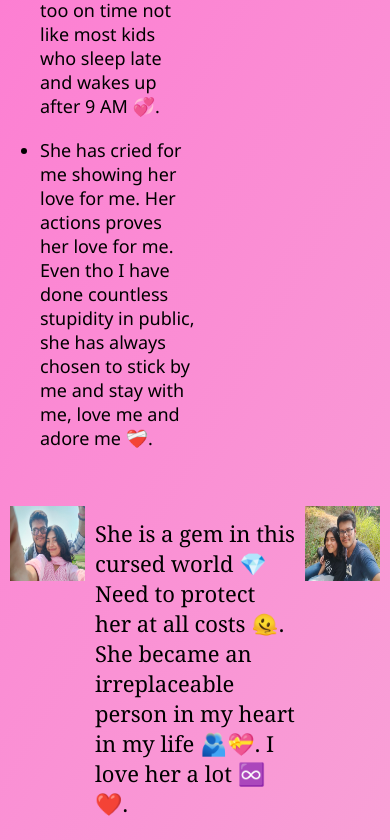
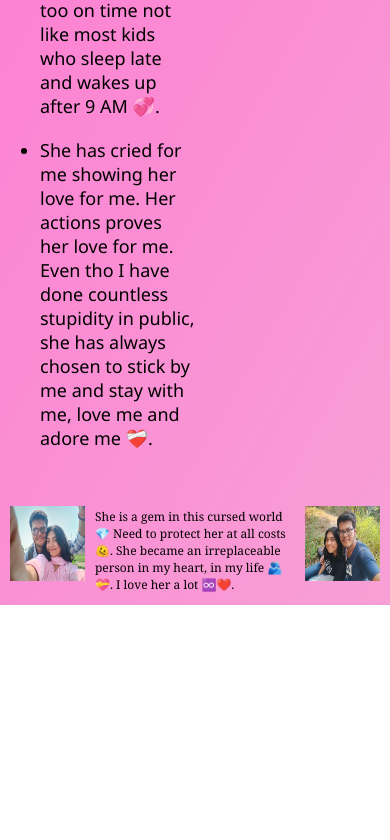
Before and after one commit to SaranshGolash/Kiwi, a plain HTML site: page index.html in a window 390 px wide. Shown: the part 1779-2619 px from the top of the page. After the commit the page ends 2384 px from the top, so only its background shows below. Drawn offline with Linux system fonts and the light colour scheme.

Commit message:
Minor styling changes for media query section

```diff
--- a/index.html
+++ b/index.html
@@ -76,7 +76,7 @@
             <section class="my-feelings">
                 <div>
                     <img src="images/kiwi1.jpg" alt="Photo of the day we went to iscon together">
-                    <p>She is a gem in this cursed world 💎 Need to protect her at all costs 🫠. She became an irreplaceable person in my heart in my life 🫂💝. I love her a lot ♾️❤️.</p>
+                    <p>She is a gem in this cursed world 💎 Need to protect her at all costs 🫠. She became an irreplaceable person in my heart, in my life 🫂💝. I love her a lot ♾️❤️.</p>
                     <img src="images/kiwi2.jpg" alt="Photo of us having some us time">
                 </div>
             </section>
--- a/style.css
+++ b/style.css
@@ -154,4 +154,8 @@ img:hover {
         padding-left: 50px;
         font-size: 14px;
     }
+
+    .my-feelings > div > p {
+        font-size: 12px;
+    }
 }
```
